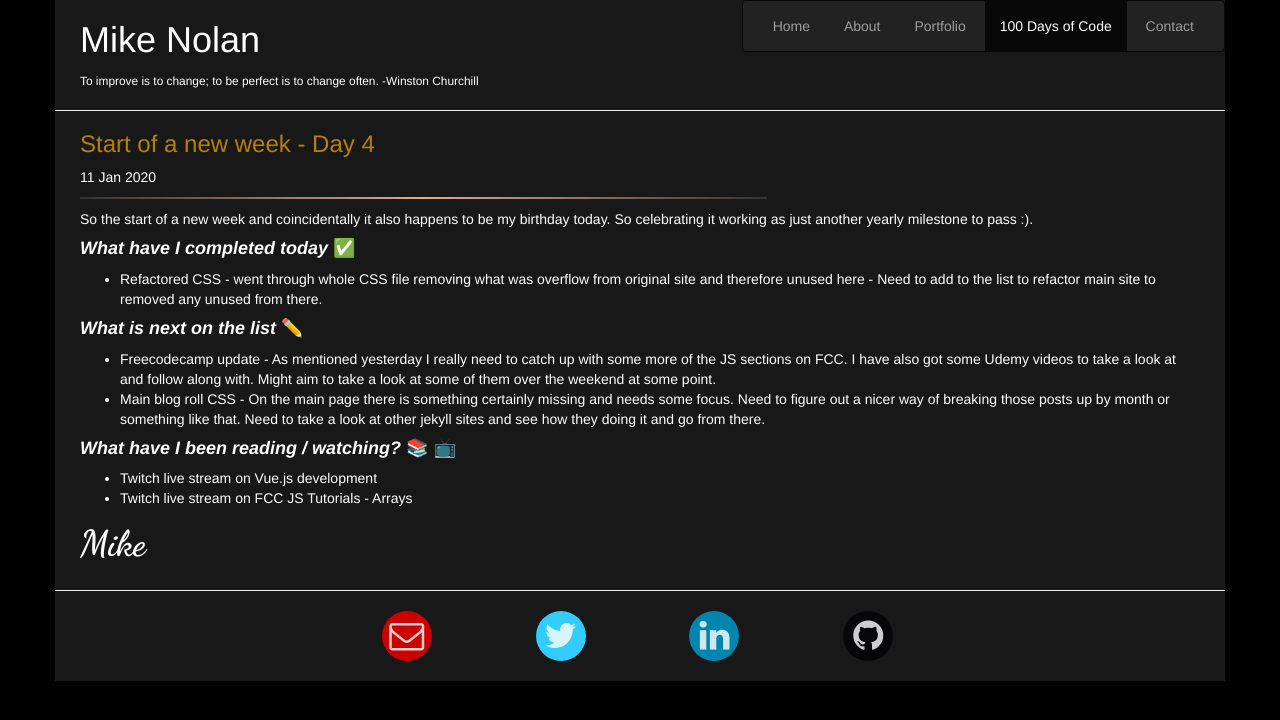
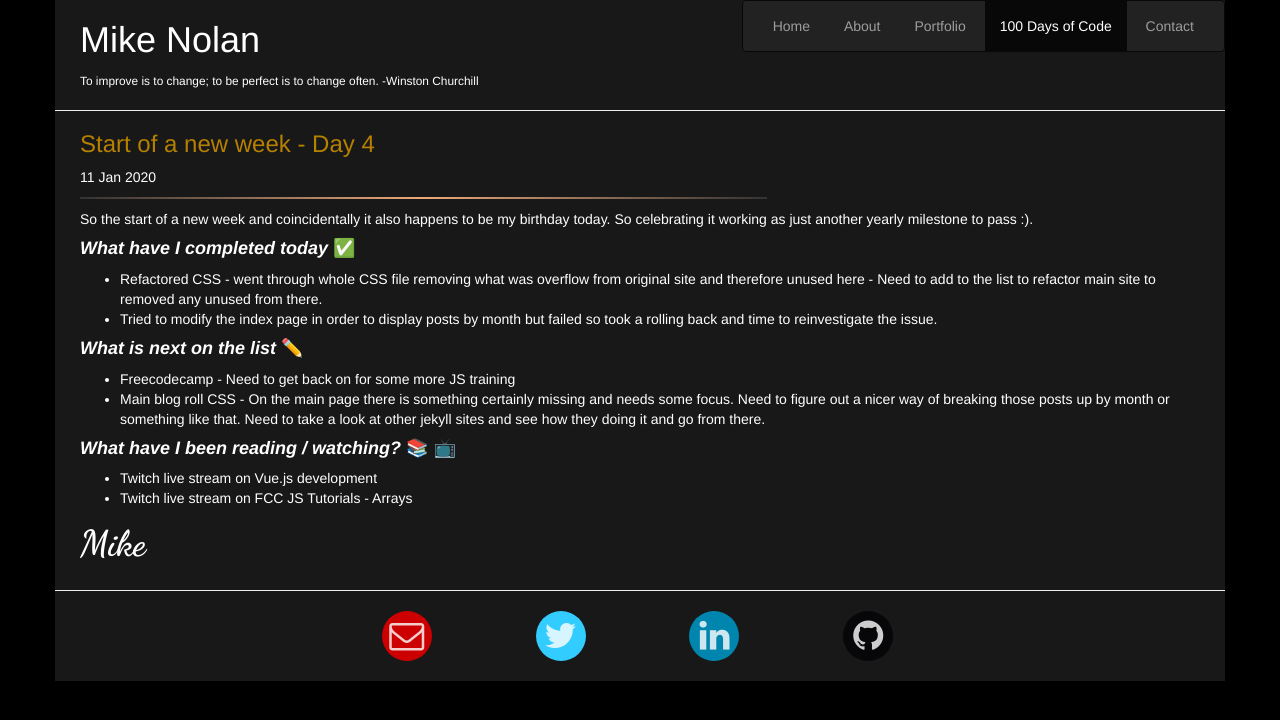
Before and after one commit to mikechristopher/100daysofcode, a Jekyll site: the page built from _posts/2021-01-11-Start-of-a-new-week.md, in a window 1280 px wide. Shown: the top 720 px of the page. Built offline with Jekyll 4.4.1, drawn with Linux system fonts in a browser that asks for light colours; nearby versions of some CDN libraries; emoji names are drawn with the system emoji font.

Commit message:
update today

```diff
--- a/_posts/2021-01-11-Start-of-a-new-week.md
+++ b/_posts/2021-01-11-Start-of-a-new-week.md
@@ -7,15 +7,14 @@ category-name: post
 
 So the start of a new week and coincidentally it also happens to be my birthday today.  So celebrating it working as just another yearly milestone to pass :).
 
-
-
 #### ***What have I completed today*** :white_check_mark:
 
 - Refactored CSS - went through whole CSS file removing what was overflow from original site and therefore unused here - Need to add to the list to refactor main site to removed any unused from there.
+- Tried to modify the index page in order to display posts by month but failed so took a rolling back and time to reinvestigate the issue.
 
 #### ***What is next on the list*** :pencil2:
 
-- Freecodecamp update - As mentioned yesterday I really need to catch up with some more of the JS sections on FCC.  I have also got some Udemy videos to take a look at and follow along with.  Might aim to take a look at some of them over the weekend at some point.
+- Freecodecamp - Need to get back on for some more JS training
 - Main blog roll CSS - On the main page there is something certainly missing and needs some focus.  Need to figure out a nicer way of breaking those posts up by month or something like that.  Need to take a look at other jekyll sites and see how they doing it and go from there.
 
 #### ***What have I been reading / watching?*** :books: :tv:
```
